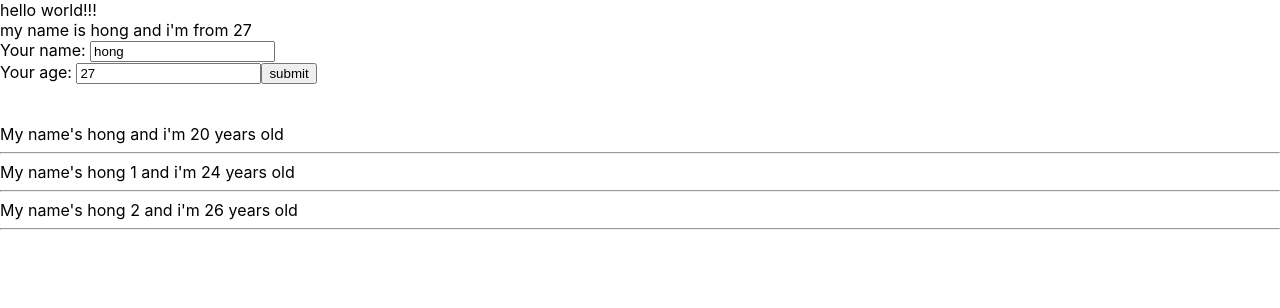
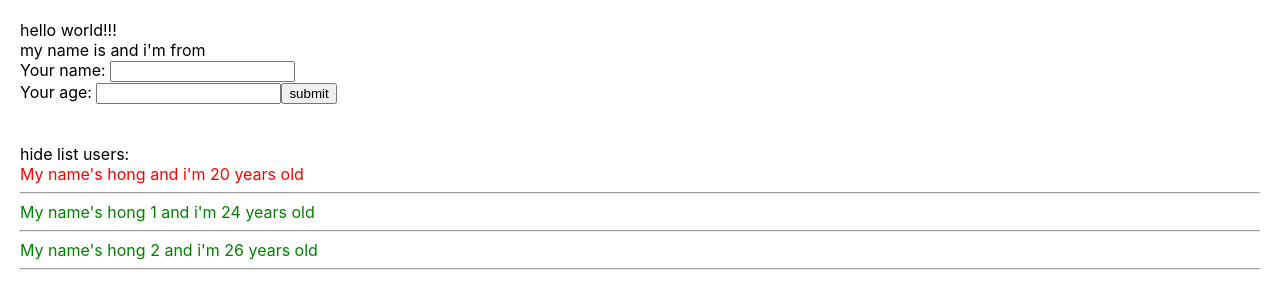
Before and after one commit to honght97/base-react-redux, a React (Create React App) app: page / in a window 1280 px wide. Shown: the top 308 px of the page. Built offline with nearby package versions, Linux system fonts and the light colour scheme.

Commit message:
function as props

```diff
--- a/src/App.css
+++ b/src/App.css
@@ -1,14 +1,21 @@
+.red {
+  color: red;
+}
+.green {
+  color: green;
+}
 body {
   margin: 0;
-  font-family: -apple-system, BlinkMacSystemFont, 'Segoe UI', 'Roboto', 'Oxygen',
-    'Ubuntu', 'Cantarell', 'Fira Sans', 'Droid Sans', 'Helvetica Neue',
+  padding: 20px;
+  font-family: -apple-system, BlinkMacSystemFont, "Segoe UI", "Roboto", "Oxygen",
+    "Ubuntu", "Cantarell", "Fira Sans", "Droid Sans", "Helvetica Neue",
     sans-serif;
   -webkit-font-smoothing: antialiased;
   -moz-osx-font-smoothing: grayscale;
 }
 
 code {
-  font-family: source-code-pro, Menlo, Monaco, Consolas, 'Courier New',
+  font-family: source-code-pro, Menlo, Monaco, Consolas, "Courier New",
     monospace;
 }
 
--- a/src/components/UserInfo.js
+++ b/src/components/AddUserInfo.js
@@ -1,8 +1,8 @@
 import React from "react";
-class UseInfo extends React.Component {
+class AddUserInfo extends React.Component {
   state = {
-    name: "hong",
-    age: 27,
+    name: "",
+    age: "",
     address: "HCM",
   };
   handleOnChangeInput = (event) => {
@@ -19,7 +19,12 @@ class UseInfo extends React.Component {
   };
   handleSubmit = (event) => {
     event.preventDefault();
-    console.log(this.state);
+    // console.log(this.state);
+    this.props.handleAddNewUser({
+      id: Math.floor(Math.random() * 100 + 1) + "-random",
+      name: this.state.name,
+      age: this.state.age,
+    });
   };
   render() {
     return (
@@ -45,4 +50,4 @@ class UseInfo extends React.Component {
     );
   }
 }
-export default UseInfo;
+export default AddUserInfo;
--- a/src/components/DisplayInfo.js
+++ b/src/components/DisplayInfo.js
@@ -1,6 +1,14 @@
 import React from "react";
 
 class DisplayInfo extends React.Component {
+  state = {
+    isShowListUser: true,
+  };
+  handleShowHide = () => {
+    this.setState({
+      isShowListUser: !this.state.isShowListUser,
+    });
+  };
   render() {
     // console.log(this.props);z
     //destructuring array
@@ -8,14 +16,23 @@ class DisplayInfo extends React.Component {
     // console.log(listUsers);
     return (
       <>
+        <div>
+          <span onClick={() => this.handleShowHide()}>
+            {this.state.isShowListUser ? "hide" : "show"} list users:{" "}
+          </span>
+        </div>
+        {this.state.isShowListUser && (
+          <div>
             {listUsers.map((user, index) => {
               return (
-            <div key={user.id}>
+                <div className={user.age > 22 ? "green" : "red"} key={user.id}>
                   My name's {user.name} and i'm {user.age} years old
                   <hr />
                 </div>
               );
             })}
+          </div>
+        )}
       </>
     );
   }
--- a/src/components/MyComponent.js
+++ b/src/components/MyComponent.js
@@ -1,7 +1,7 @@
 // class component
 // function component
 import React from "react";
-import UseInfo from "./UserInfo";
+import AddUserInfo from "./AddUserInfo";
 import DisplayInfo from "./DisplayInfo";
 
 class MyComponent extends React.Component {
@@ -24,12 +24,19 @@ class MyComponent extends React.Component {
       },
     ],
   };
+  handleAddNewUser = (userObj) => {
+    // alert("me");
+    // console.log(">>> check data from parents", userObj);
+    this.setState({
+      listUsers: [userObj, ...this.state.listUsers],
+    });
+  };
   render() {
     // const myInfo = ["ab", "c", "d"];
     //DRY - don't repeat yourself
     return (
       <div>
-        <UseInfo />
+        <AddUserInfo handleAddNewUser={this.handleAddNewUser} />
         <br />
         <br />
         <DisplayInfo listUsers={this.state.listUsers} />
--- a/src/index.js
+++ b/src/index.js
@@ -1,16 +1,16 @@
-import React from 'react';
-import ReactDOM from 'react-dom/client';
-import App from './App';
-import reportWebVitals from './reportWebVitals';
-import { Provider } from 'react-redux';
-import store from './redux/store';
+import React from "react";
+import ReactDOM from "react-dom/client";
+import App from "./App";
+import reportWebVitals from "./reportWebVitals";
+import { Provider } from "react-redux";
+import store from "./redux/store";
 
-const root = ReactDOM.createRoot(document.getElementById('root'));
+const root = ReactDOM.createRoot(document.getElementById("root"));
 root.render(
   <Provider store={store}>
-    <React.StrictMode>
-      <App />
-    </React.StrictMode>
+    {/* <React.StrictMode> */}
+    <App />
+    {/* </React.StrictMode> */}
   </Provider>
 );
 
```
Lines whose indentation alone changed are shown as unchanged.
